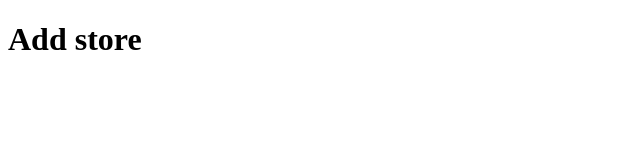
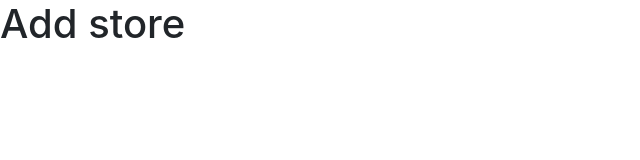
Before and after one commit to Decomplosed/store-locator, a website: page public/add.html in a window 1280 px wide. Shown: the whole page, without its empty margins (0-640 px from the left). Drawn offline with nearby package versions, Linux system fonts and the light colour scheme.

Commit message:
added bootstrap cdn to both index and add pages

```diff
--- a/public/add.html
+++ b/public/add.html
@@ -3,6 +3,7 @@
 <head>
   <meta charset="UTF-8">
   <meta name="viewport" content="width=device-width, initial-scale=1.0">
+  <link rel="stylesheet" href="https://stackpath.bootstrapcdn.com/bootstrap/4.5.0/css/bootstrap.min.css" integrity="sha384-9aIt2nRpC12Uk9gS9baDl411NQApFmC26EwAOH8WgZl5MYYxFfc+NcPb1dKGj7Sk" crossorigin="anonymous">
   <title>Store Locator | Add Store</title>
 </head>
 <body>
```
Also changed, not shown: public/index.html (+1 -0 lines).
